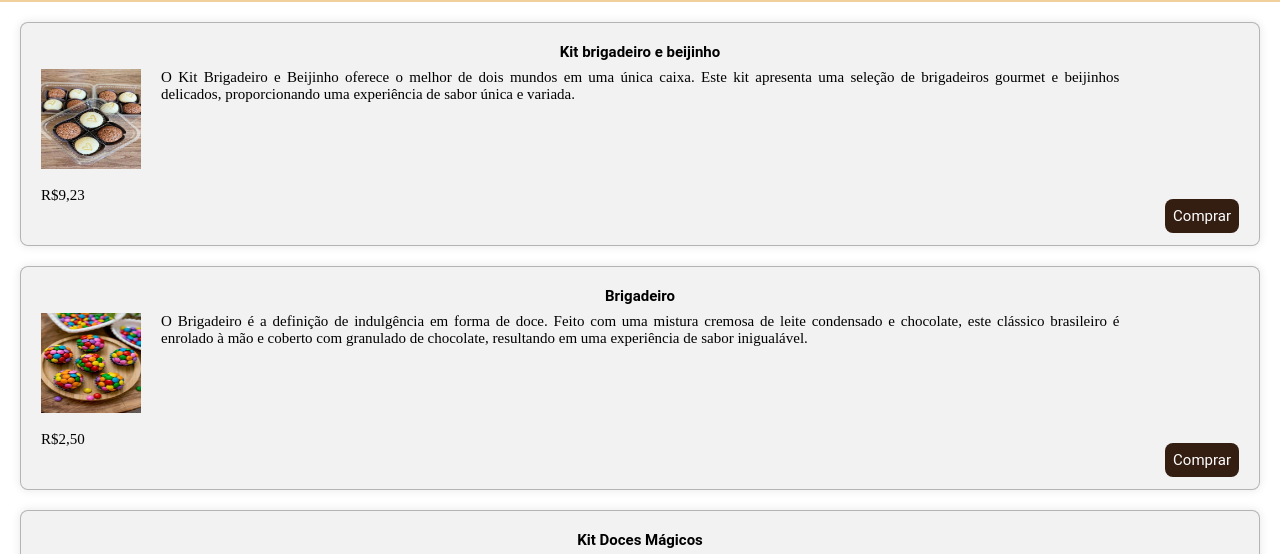
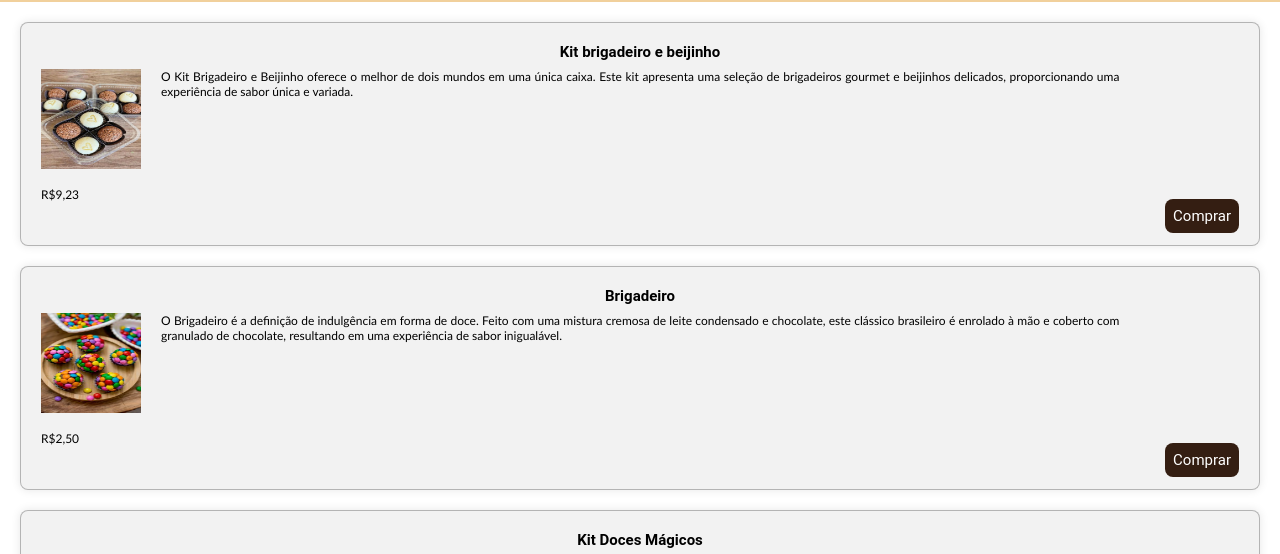
Before and after one commit to Arthur-att/Brigadeiro_magicos, a plain HTML site: page index.html in a window 1280 px wide. Shown: the part 168-722 px from the top of the page. Drawn offline with Linux system fonts and the light colour scheme.

Commit message:
Update2.0.2 trabalhos.css

```diff
--- a/css/trabalhos.css
+++ b/css/trabalhos.css
@@ -8,7 +8,9 @@ h2{
     margin-bottom: 8px;
 }
 p{
-    font-size: 15px;
+    font-size: 12px;
+    text-align: left;
+    font-family: 'Gill Sans', 'Gill Sans MT', Calibri, 'Trebuchet MS', sans-serif;
 }
 /* section{
     column-count: 4;
```
